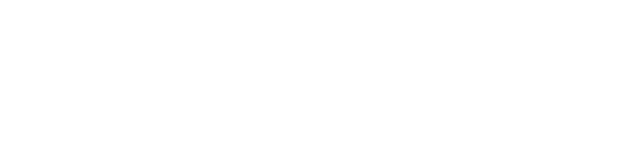
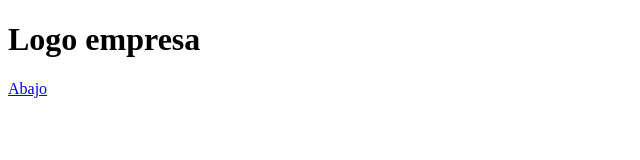
Before and after one commit to 0711-ATZV/Primero, a plain HTML site: page index.html in a window 1280 px wide. Shown: the whole page, without its empty margins (0-640 px from the left). Drawn offline with Linux system fonts and the light colour scheme.

Commit message:
1 de la tarde

```diff
--- a/index.html
+++ b/index.html
@@ -7,10 +7,10 @@
 </head>
 <body>
     <header>
-
+        <h1>Logo empresa</h1>
     </header>
     <nav>
-
+        <a href="#">Abajo</a>
     </nav>
     <main>
 
```
